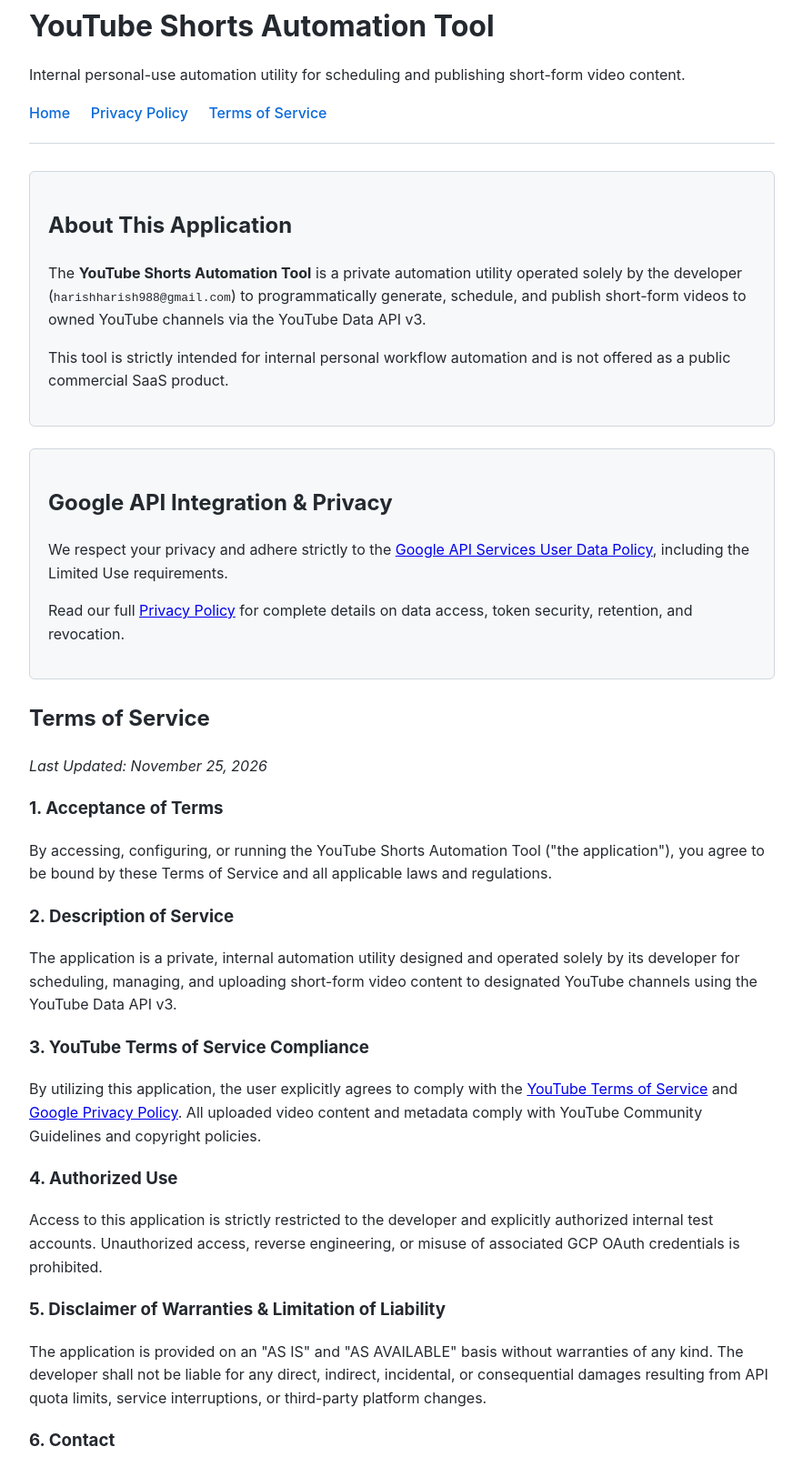
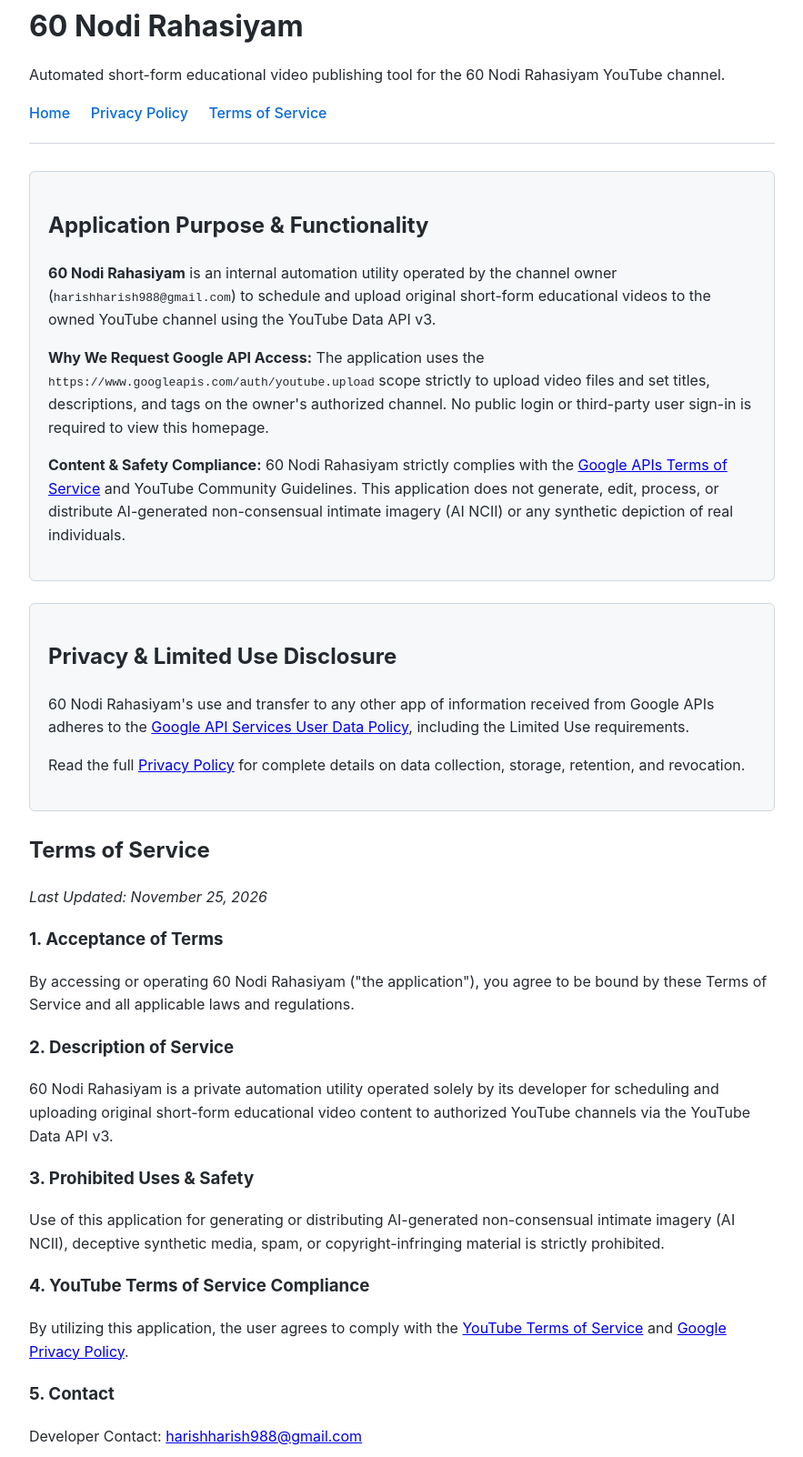
Before and after one commit to harish988/youtube-shorts-automation, a plain HTML site: page index.html in a window 1280 px wide. Shown: the part 37-1639 px from the top of the page at 91% size, without its empty margins (198-1081 px from the left). Drawn offline with Linux system fonts and the light colour scheme.

Commit message:
Update index.html

```diff
--- a/index.html
+++ b/index.html
@@ -3,7 +3,7 @@
 <head>
   <meta charset="UTF-8">
   <meta name="viewport" content="width=device-width, initial-scale=1.0">
-  <title>YouTube Shorts Automation Tool</title>
+  <title>60 Nodi Rahasiyam</title>
   <style>
     body { font-family: -apple-system, BlinkMacSystemFont, "Segoe UI", Roboto, Helvetica, Arial, sans-serif; line-height: 1.6; color: #24292f; max-width: 820px; margin: 40px auto; padding: 0 20px; }
     header { border-bottom: 1px solid #d0d7de; padding-bottom: 20px; margin-bottom: 30px; }
@@ -17,8 +17,8 @@
 </head>
 <body>
   <header>
-    <h1>YouTube Shorts Automation Tool</h1>
-    <p>Internal personal-use automation utility for scheduling and publishing short-form video content.</p>
+    <h1>60 Nodi Rahasiyam</h1>
+    <p>Automated short-form educational video publishing tool for the 60 Nodi Rahasiyam YouTube channel.</p>
     <nav>
       <a href="index.html">Home</a>
       <a href="privacy.html">Privacy Policy</a>
@@ -28,31 +28,30 @@
 
   <main>
     <section class="card">
-      <h2>About This Application</h2>
-      <p>The <strong>YouTube Shorts Automation Tool</strong> is a private automation utility operated solely by the developer (<code>harishharish988@gmail.com</code>) to programmatically generate, schedule, and publish short-form videos to owned YouTube channels via the YouTube Data API v3.</p>
-      <p>This tool is strictly intended for internal personal workflow automation and is not offered as a public commercial SaaS product.</p>
+      <h2>Application Purpose &amp; Functionality</h2>
+      <p><strong>60 Nodi Rahasiyam</strong> is an internal automation utility operated by the channel owner (<code>harishharish988@gmail.com</code>) to schedule and upload original short-form educational videos to the owned YouTube channel using the YouTube Data API v3.</p>
+      <p><strong>Why We Request Google API Access:</strong> The application uses the <code>https://www.googleapis.com/auth/youtube.upload</code> scope strictly to upload video files and set titles, descriptions, and tags on the owner's authorized channel. No public login or third-party user sign-in is required to view this homepage.</p>
+      <p><strong>Content &amp; Safety Compliance:</strong> 60 Nodi Rahasiyam strictly complies with the <a href="https://developers.google.com/terms" target="_blank" rel="noopener">Google APIs Terms of Service</a> and YouTube Community Guidelines. This application does not generate, edit, process, or distribute AI-generated non-consensual intimate imagery (AI NCII) or any synthetic depiction of real individuals.</p>
     </section>
 
     <section class="card">
-      <h2>Google API Integration &amp; Privacy</h2>
-      <p>We respect your privacy and adhere strictly to the <a href="https://developers.google.com/terms/api-services-user-data-policy" target="_blank" rel="noopener">Google API Services User Data Policy</a>, including the Limited Use requirements.</p>
-      <p>Read our full <a href="privacy.html">Privacy Policy</a> for complete details on data access, token security, retention, and revocation.</p>
+      <h2>Privacy &amp; Limited Use Disclosure</h2>
+      <p>60 Nodi Rahasiyam's use and transfer to any other app of information received from Google APIs adheres to the <a href="https://developers.google.com/terms/api-services-user-data-policy" target="_blank" rel="noopener">Google API Services User Data Policy</a>, including the Limited Use requirements.</p>
+      <p>Read the full <a href="privacy.html">Privacy Policy</a> for complete details on data collection, storage, retention, and revocation.</p>
     </section>
 
     <section id="terms">
       <h2>Terms of Service</h2>
       <p><em>Last Updated: November 25, 2026</em></p>
       <h3>1. Acceptance of Terms</h3>
-      <p>By accessing, configuring, or running the YouTube Shorts Automation Tool ("the application"), you agree to be bound by these Terms of Service and all applicable laws and regulations.</p>
+      <p>By accessing or operating 60 Nodi Rahasiyam ("the application"), you agree to be bound by these Terms of Service and all applicable laws and regulations.</p>
       <h3>2. Description of Service</h3>
-      <p>The application is a private, internal automation utility designed and operated solely by its developer for scheduling, managing, and uploading short-form video content to designated YouTube channels using the YouTube Data API v3.</p>
-      <h3>3. YouTube Terms of Service Compliance</h3>
-      <p>By utilizing this application, the user explicitly agrees to comply with the <a href="https://www.youtube.com/t/terms" target="_blank" rel="noopener">YouTube Terms of Service</a> and <a href="https://policies.google.com/privacy" target="_blank" rel="noopener">Google Privacy Policy</a>. All uploaded video content and metadata comply with YouTube Community Guidelines and copyright policies.</p>
-      <h3>4. Authorized Use</h3>
-      <p>Access to this application is strictly restricted to the developer and explicitly authorized internal test accounts. Unauthorized access, reverse engineering, or misuse of associated GCP OAuth credentials is prohibited.</p>
-      <h3>5. Disclaimer of Warranties &amp; Limitation of Liability</h3>
-      <p>The application is provided on an "AS IS" and "AS AVAILABLE" basis without warranties of any kind. The developer shall not be liable for any direct, indirect, incidental, or consequential damages resulting from API quota limits, service interruptions, or third-party platform changes.</p>
-      <h3>6. Contact</h3>
+      <p>60 Nodi Rahasiyam is a private automation utility operated solely by its developer for scheduling and uploading original short-form educational video content to authorized YouTube channels via the YouTube Data API v3.</p>
+      <h3>3. Prohibited Uses &amp; Safety</h3>
+      <p>Use of this application for generating or distributing AI-generated non-consensual intimate imagery (AI NCII), deceptive synthetic media, spam, or copyright-infringing material is strictly prohibited.</p>
+      <h3>4. YouTube Terms of Service Compliance</h3>
+      <p>By utilizing this application, the user agrees to comply with the <a href="https://www.youtube.com/t/terms" target="_blank" rel="noopener">YouTube Terms of Service</a> and <a href="https://policies.google.com/privacy" target="_blank" rel="noopener">Google Privacy Policy</a>.</p>
+      <h3>5. Contact</h3>
       <p>Developer Contact: <a href="mailto:harishharish988@gmail.com">harishharish988@gmail.com</a></p>
     </section>
   </main>
```
